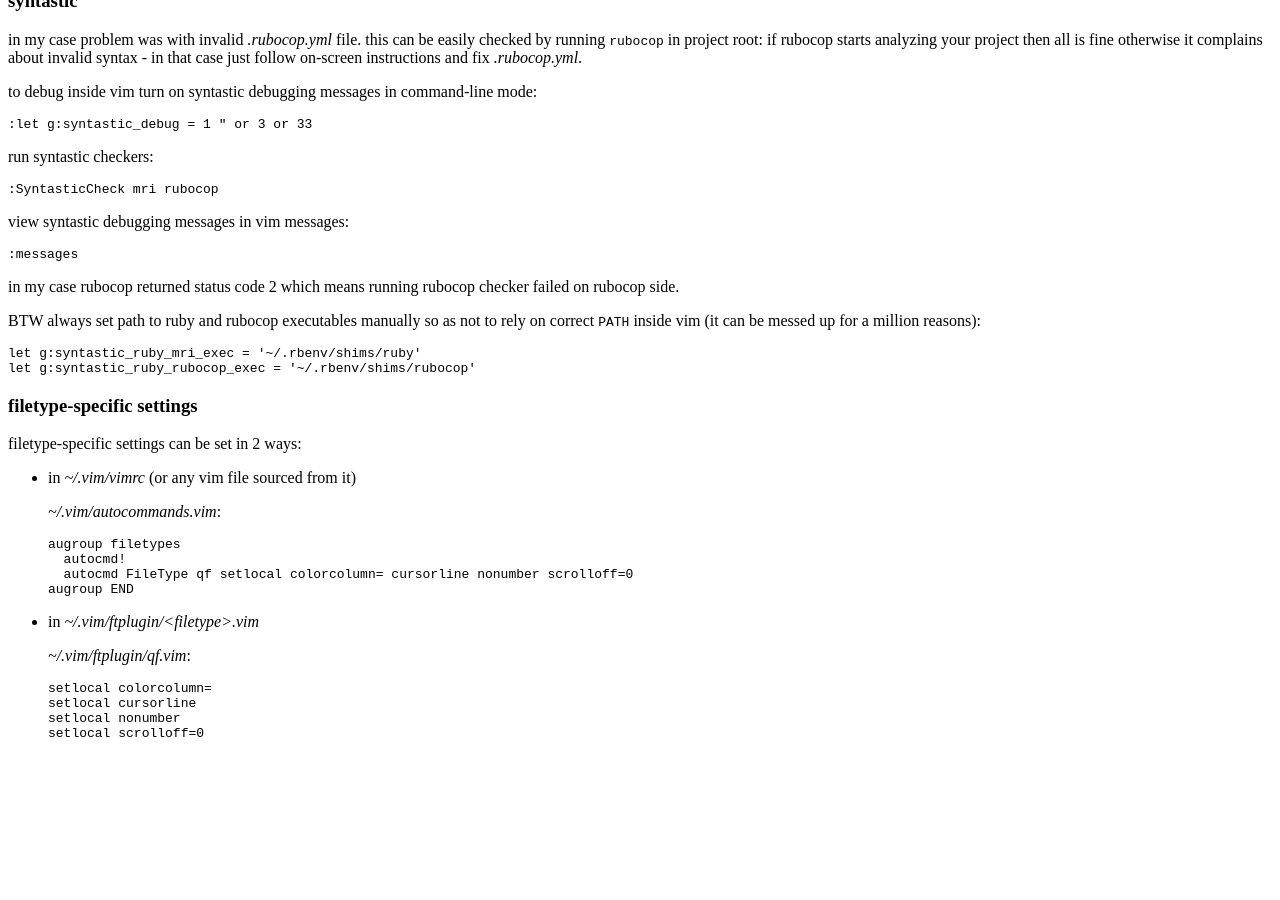
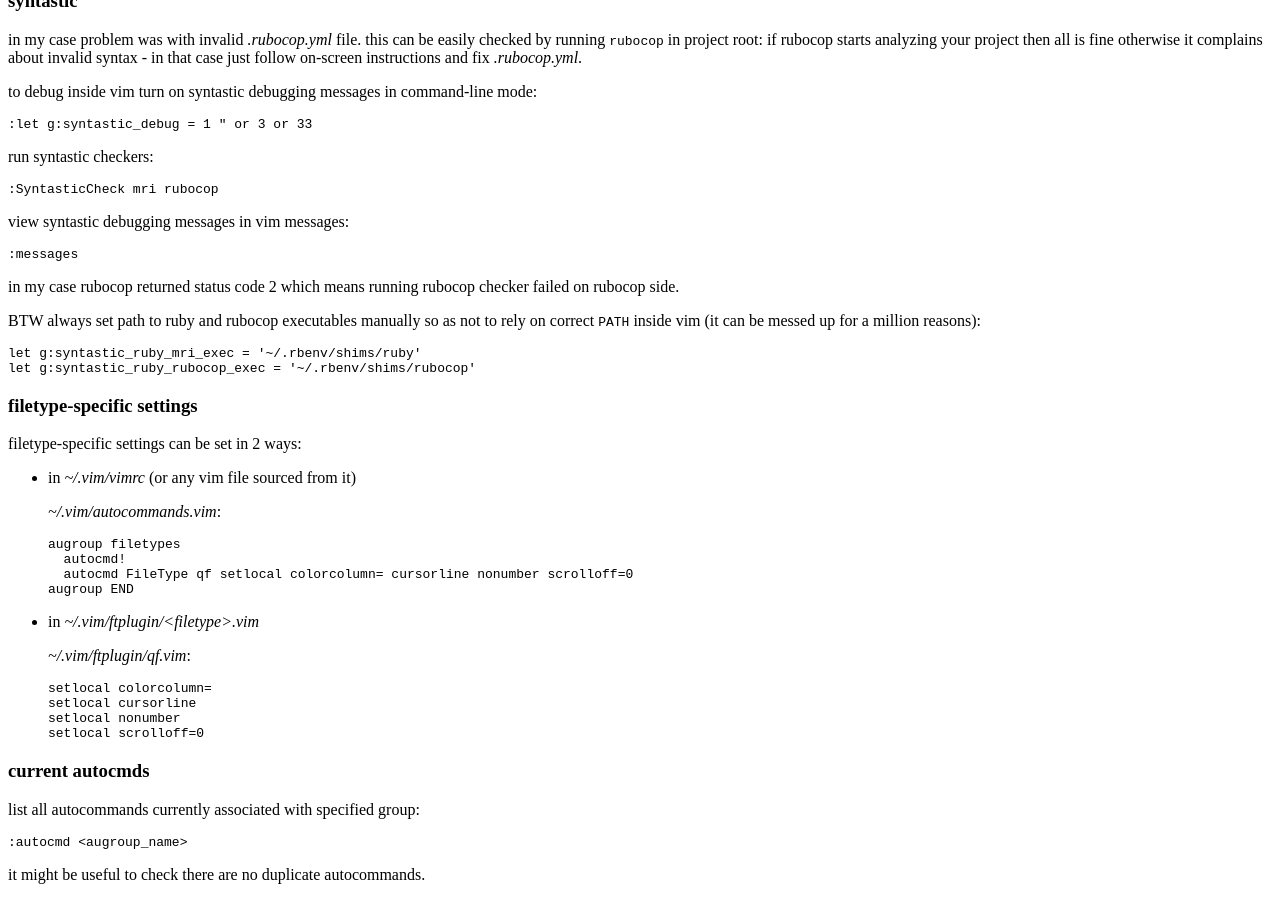
Before and after one commit to tap349/tap349.github.io, a Jekyll site: the page built from _posts/2016-12-11-vim-notes.md, in a window 1280 px wide and 900 px high, scrolled down 1667 px. Built offline with Jekyll 4.4.1, drawn with Linux system fonts in a browser that asks for light colours; before the commit the page ends 2424 px from its top, so only the background shows below that.

Commit message:
update 2017-04-10_02:05:49

````diff
--- a/_posts/2016-12-11-vim-notes.md
+++ b/_posts/2016-12-11-vim-notes.md
@@ -158,3 +158,13 @@ filetype-specific settings can be set in 2 ways:
   setlocal nonumber
   setlocal scrolloff=0
   ```
+
+### current autocmds
+
+list all autocommands currently associated with specified group:
+
+```vim
+:autocmd <augroup_name>
+```
+
+it might be useful to check there are no duplicate autocommands.
````
